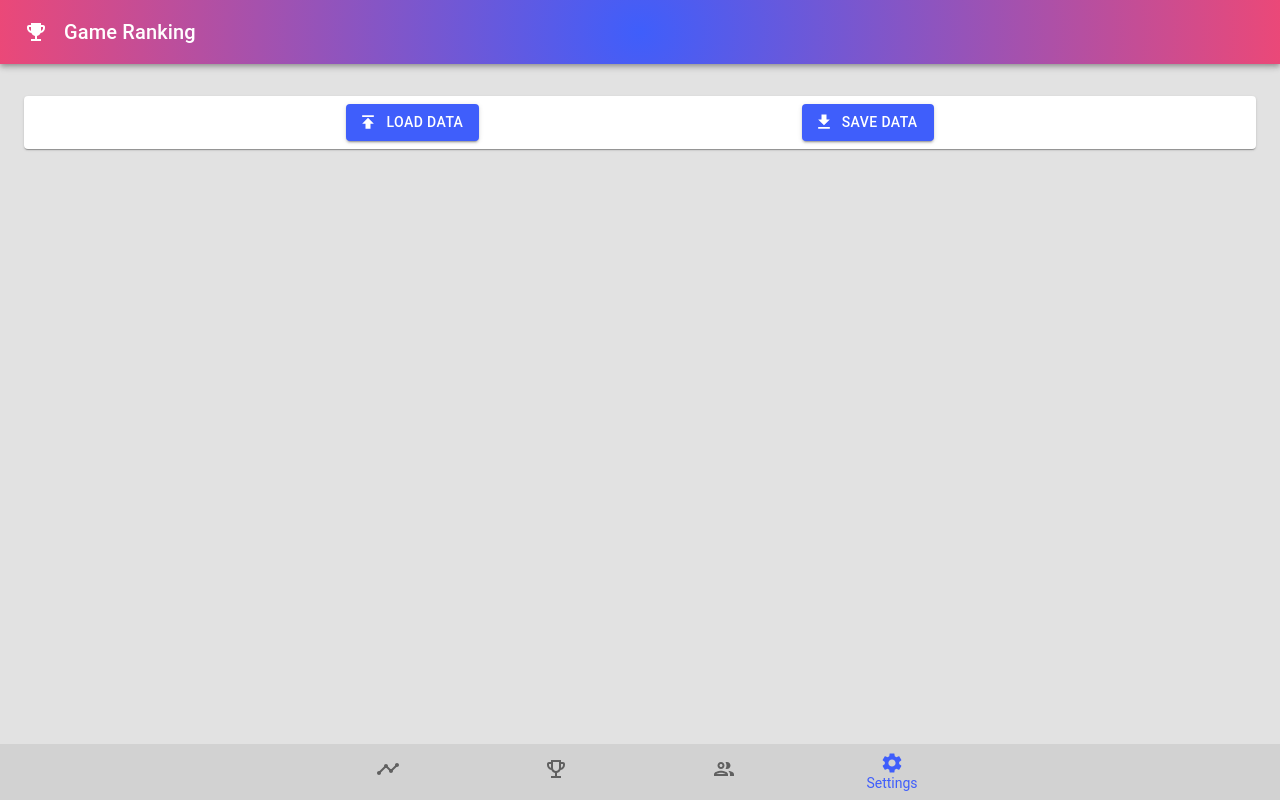
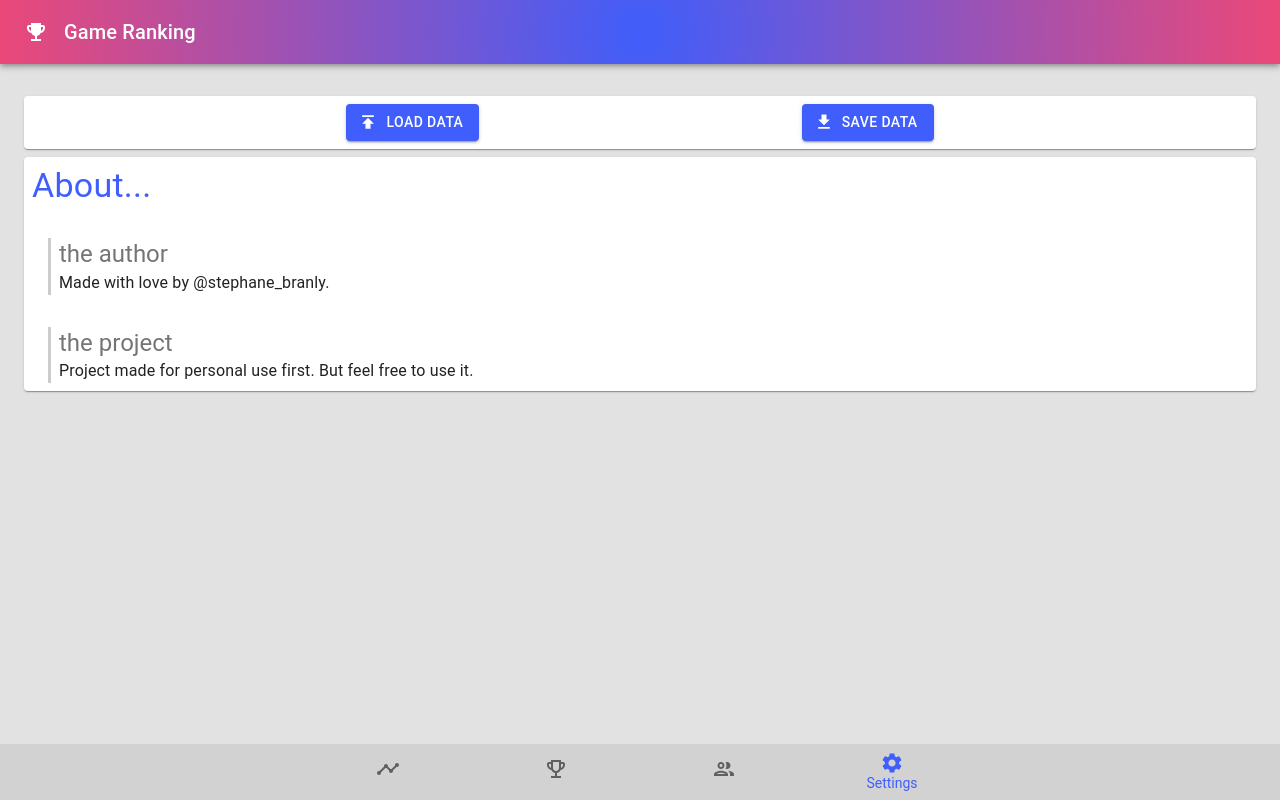
Before and after one commit to StephaneBranly/game-ranking, a React (Create React App) app: page / in a window 1280 px wide. Both pictures are taken after a click on the button "Settings". Built offline with nearby package versions, Linux system fonts and the light colour scheme; the HTML template or start-up script is replaced by a standard one.

Commit message:
add: about

```diff
--- /dev/null
+++ b/src/components/pages/settings/About.tsx
@@ -0,0 +1,63 @@
+import React from 'react';
+import {
+  makeStyles,
+  createStyles,
+  Container,
+  Grid,
+  Card,
+  Button,
+  Typography,
+} from "@material-ui/core";
+
+
+const useStyles = makeStyles((theme) =>
+createStyles({
+    padding: {
+        padding: theme.spacing(1),
+    },
+    subSection:
+    {
+        paddingLeft: theme.spacing(1),
+        marginLeft: theme.spacing(2),
+        borderLeft: "3px solid rgba(0,0,0,.2)"
+    }
+}),
+);
+
+export interface AboutProps{
+}
+
+export default function About(props: AboutProps){
+    const classes = useStyles();
+
+    return (
+        <Grid item>
+            <Card>
+                <Grid
+                    container
+                    direction="column"
+                    justify="space-between"
+                    alignItems="stretch"
+                    spacing={4}
+                    className={classes.padding}
+                >
+                    <Grid item>
+                        <Typography variant="h4" color="primary">About...</Typography>
+                    </Grid>
+                    <Grid item>
+                        <Container className={classes.subSection}>
+                            <Typography  variant="h5" color="textSecondary">the author</Typography>
+                            <Typography>Made with love by @stephane_branly.</Typography>
+                        </Container>
+                    </Grid>
+                    <Grid item>
+                        <Container className={classes.subSection}>
+                            <Typography  variant="h5" color="textSecondary">the project</Typography>
+                            <Typography>Project made for personal use first. But feel free to use it.</Typography>
+                        </Container>
+                    </Grid>
+                </Grid>
+            </Card>
+       </Grid>
+  );
+}
--- /dev/null
+++ b/src/components/pages/settings/LoadSave.tsx
@@ -0,0 +1,74 @@
+import React from 'react';
+import {
+  makeStyles,
+  createStyles,
+  Container,
+  Grid,
+  Card,
+  Button,
+} from "@material-ui/core";
+import { Publish, GetApp } from '@material-ui/icons';
+
+
+const useStyles = makeStyles((theme) =>
+createStyles({
+    padding: {
+        padding: theme.spacing(1),
+    }
+}),
+);
+
+export interface LoadSaveProps{
+    handlerSaveData: () => void,
+    handlerLoadData: (e: React.ChangeEvent<HTMLInputElement>) => void,
+}
+
+export default function Settings(props: LoadSaveProps){
+    const classes = useStyles();
+
+    return (
+        <Grid item>
+            <Card>
+          <Grid
+            container
+            direction="row"
+            justify="space-evenly"
+            alignItems="baseline"
+            spacing={1}
+            className={classes.padding}
+          >
+            <Grid item>
+              <input
+                  style={{ display: "none" }}
+                  accept=".json"
+                  // className={classes.input}
+                  id="contained-button-import"
+                  type="file"
+                  onChange={props.handlerLoadData}
+                />
+                <label htmlFor="contained-button-import">
+                  <Button
+                    variant="contained"
+                    color="primary"
+                    component="span"
+                    startIcon={<Publish />}
+                  >
+                    Load data
+                  </Button>
+                </label>
+            </Grid>
+            <Grid item>
+              <Button
+                variant="contained"
+                color="primary"
+                startIcon={<GetApp />}
+                onClick={props.handlerSaveData}
+              >
+                Save data
+              </Button>
+            </Grid>
+          </Grid>
+       </Card>
+       </Grid>
+  );
+}
--- a/src/components/pages/settings/Settings.tsx
+++ b/src/components/pages/settings/Settings.tsx
@@ -4,11 +4,9 @@ import {
   createStyles,
   Container,
   Grid,
-  Card,
-  Button,
 } from "@material-ui/core";
-import Publish from '@material-ui/icons/Publish';
-import GetApp from '@material-ui/icons/GetApp';
+import About from './About';
+import LoadSave, { LoadSaveProps } from './LoadSave';
 
 
 const useStyles = makeStyles((theme) =>
@@ -27,6 +25,11 @@ export interface SettingsProps{
 export default function Settings(props: SettingsProps){
     const classes = useStyles();
 
+    const LoadSaveProps: LoadSaveProps =
+    {
+      handlerSaveData: props.handlerSaveData,
+      handlerLoadData: props.handlerLoadData,
+    }
     return (
     <Container>
         <Grid
@@ -36,49 +39,8 @@ export default function Settings(props: SettingsProps){
             alignItems="stretch"
             spacing={1}
         >
-            <Grid item>
-            <Card>
-          <Grid
-            container
-            direction="row"
-            justify="space-evenly"
-            alignItems="baseline"
-            spacing={1}
-            className={classes.padding}
-          >
-            <Grid item>
-              <input
-                  style={{ display: "none" }}
-                  accept=".json"
-                  // className={classes.input}
-                  id="contained-button-import"
-                  type="file"
-                  onChange={props.handlerLoadData}
-                />
-                <label htmlFor="contained-button-import">
-                  <Button
-                    variant="contained"
-                    color="primary"
-                    component="span"
-                    startIcon={<Publish />}
-                  >
-                    Load data
-                  </Button>
-                </label>
-            </Grid>
-            <Grid item>
-              <Button
-                variant="contained"
-                color="primary"
-                startIcon={<GetApp />}
-                onClick={props.handlerSaveData}
-              >
-                Save data
-              </Button>
-            </Grid>
-          </Grid>
-       </Card>
-       </Grid>
+          <LoadSave {...LoadSaveProps}></LoadSave>
+          <About></About>
        </Grid>
     </Container>
   );
```
